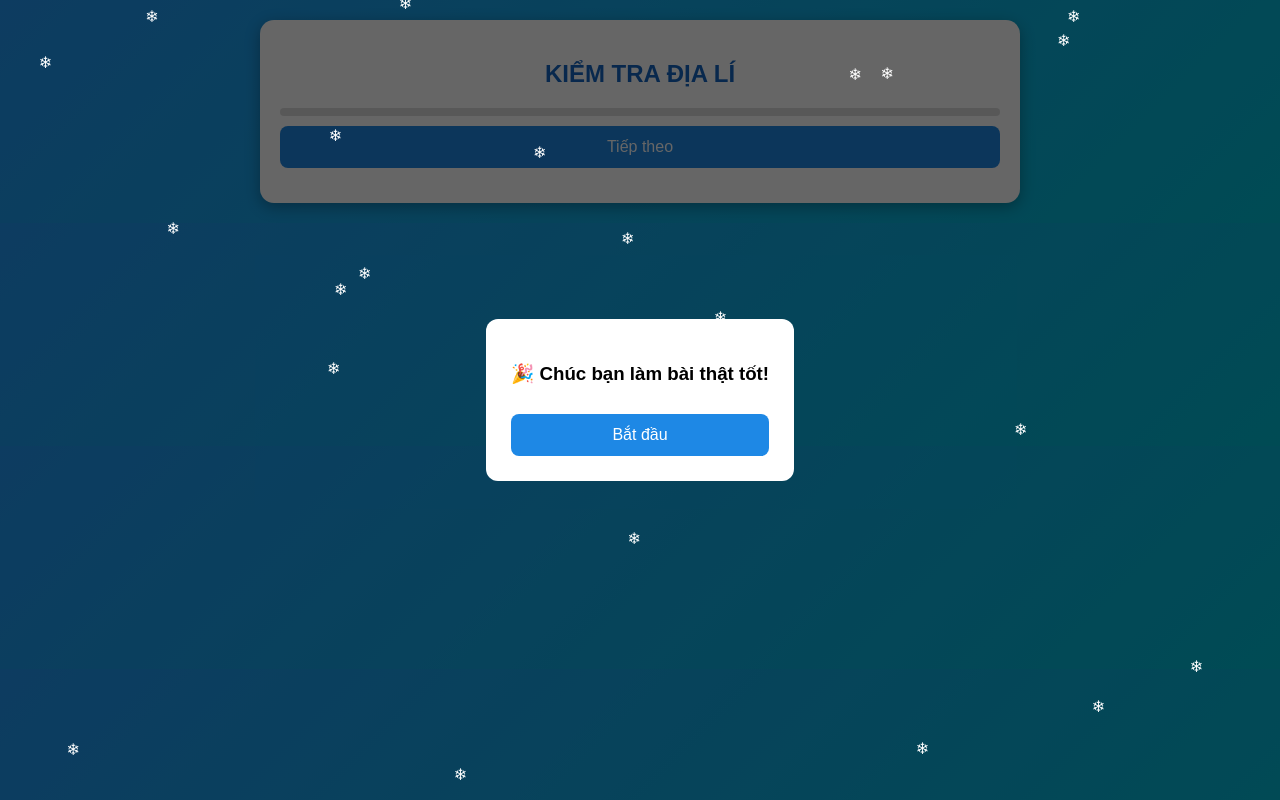
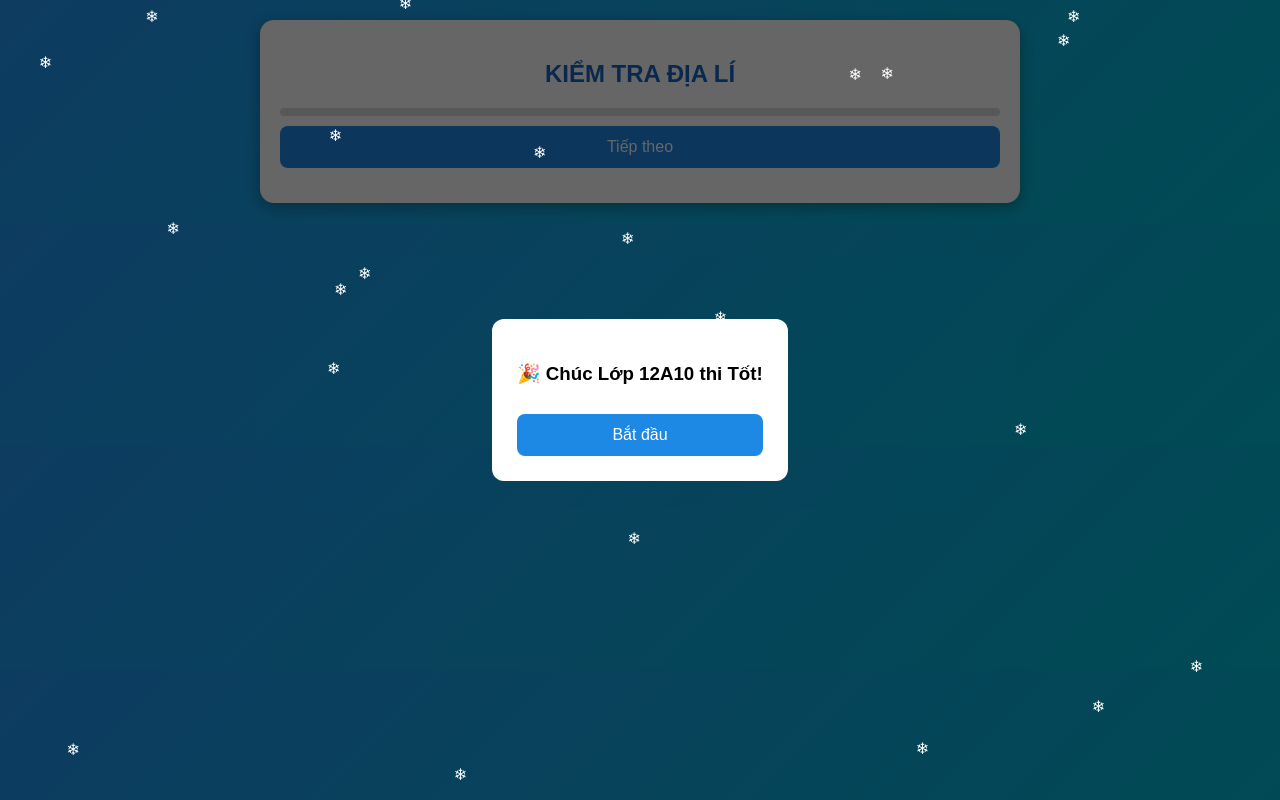
Before and after one commit to AdminCrackForceTeam/DevTun, a plain HTML site: page index.html in a window 1280 px wide. Drawn offline with Linux system fonts and the light colour scheme.

Commit message:
Update popup message for class 12A10

```diff
--- a/index.html
+++ b/index.html
@@ -78,7 +78,7 @@ button{
 
 <div id="popup">
   <div class="popup-box">
-    <h3>🎉 Chúc bạn làm bài thật tốt!</h3>
+    <h3>🎉 Chúc Lớp 12A10 thi Tốt!</h3>
     <button onclick="startQuiz()">Bắt đầu</button>
   </div>
 </div>
```
